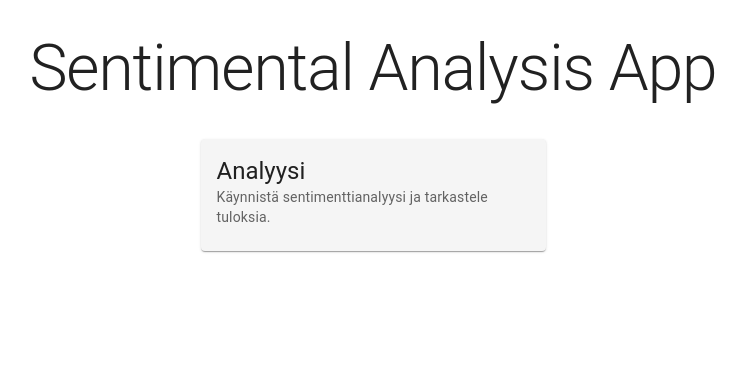
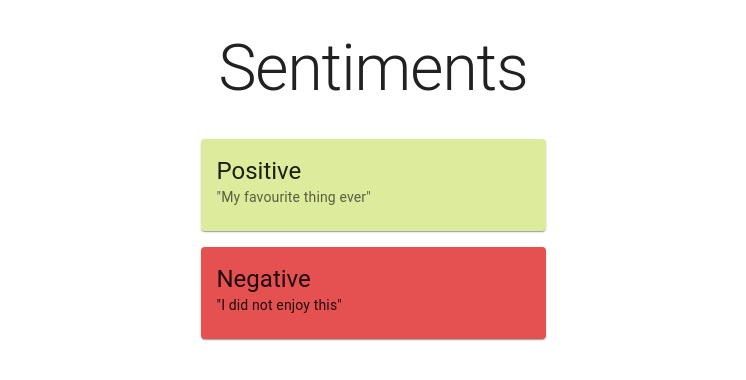
Before and after one commit to enymariam/fd2, a React (Create React App) app: page / in a window 1280 px wide. Shown: the top 380 px of the page, without its empty margins (267-1013 px from the left). Built offline with nearby package versions, Linux system fonts and the light colour scheme.

Commit message:
Negative and positive cards

```diff
--- a/src/App.tsx
+++ b/src/App.tsx
@@ -1,6 +1,7 @@
 import React from "react";
 import { Container, Typography } from "@mui/material";
-import Card from "./components/Card";
+import PositiveCard from "./components/PositiveCard";
+import NegativeCard from "./components/NegativeCard";
 
 const App: React.FC = () => {
     return (
@@ -13,9 +14,10 @@ const App: React.FC = () => {
                     textAlign: "center",
                 }}
             >
-                Sentimental Analysis App{" "}
+                Sentiments{" "}
             </Typography>
-            <Card></Card>
+            <PositiveCard></PositiveCard>
+            <NegativeCard></NegativeCard>
         </Container>
     );
 };
--- a/src/components/Card.tsx
+++ b/src/components/NegativeCard.tsx
@@ -7,15 +7,17 @@ export default function ActionAreaCard() {
             sx={{
                 maxWidth: 345,
                 margin: "auto",
-                backgroundColor: "#f5f5f5",
+                color: "text.primary",
+                backgroundColor: "#E55050",
+                marginBlock: 2,
             }}
         >
             <CardContent>
                 <Typography variant="h5" component="div">
-                    Analyysi
+                    Negative
                 </Typography>
-                <Typography variant="body2" color="text.secondary">
-                    Käynnistä sentimenttianalyysi ja tarkastele tuloksia.
+                <Typography variant="body2" color="text.primary">
+                    "I did not enjoy this"
                 </Typography>
             </CardContent>
         </Card>
--- /dev/null
+++ b/src/components/PositiveCard.tsx
@@ -0,0 +1,24 @@
+import * as React from "react";
+import { Card, CardContent, Typography } from "@mui/material";
+
+export default function ActionAreaCard() {
+    return (
+        <Card
+            sx={{
+                maxWidth: 345,
+                margin: "auto",
+                backgroundColor: "#DDEB9D",
+                marginBlock: 2,
+            }}
+        >
+            <CardContent>
+                <Typography variant="h5" component="div">
+                    Positive
+                </Typography>
+                <Typography variant="body2" color="text.secondary">
+                    "My favourite thing ever"
+                </Typography>
+            </CardContent>
+        </Card>
+    );
+}
```
